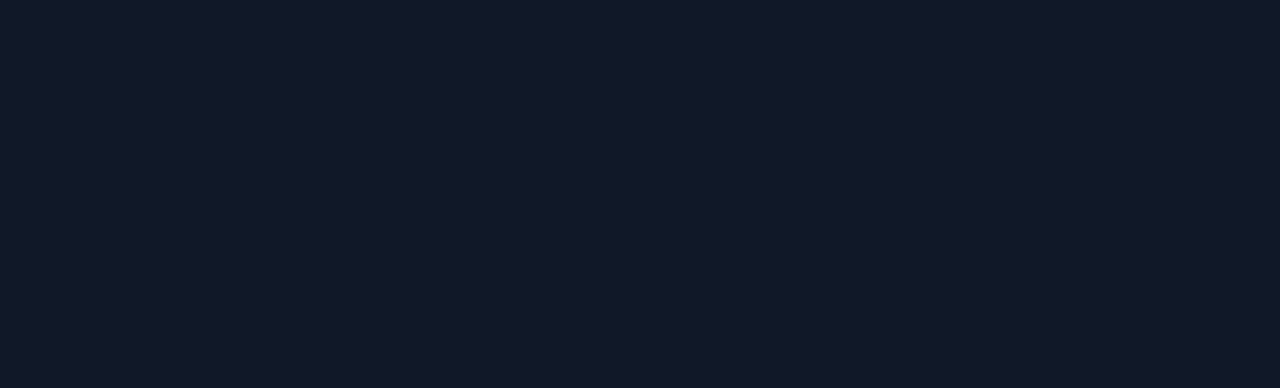
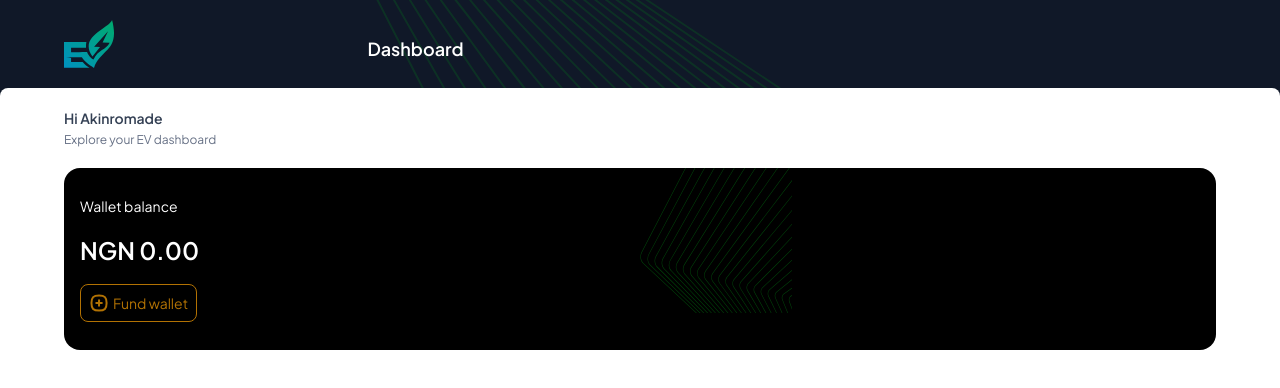
Before and after one commit to Thophylarh/ev-charger, a React (Create React App) app: page /home in a window 1280 px wide. Before the commit this address had no page. Shown: the top 388 px of the page. Built offline with nearby package versions, Linux system fonts and the light colour scheme.

Commit message:
customer layout

```diff
--- a/src/App.js
+++ b/src/App.js
@@ -38,6 +38,8 @@
 import CarInfo from "./pages/Customer/carInformation/carInfo";
 import Wallet from "./pages/Customer/Wallet/wallet";
 import CusLogin from "./pages/Customer/customerLogin/CLogin";
+import CustomerDashboard from "./pages/Customer/Dashboard";
+import CustomerLayout from "./pages/Customer/masterlayout";
 
 function App() {
 	return (
@@ -124,6 +126,16 @@
 					<Route path="/carInformation" element={<CarInfo />}></Route>
 					<Route path="/wallet" element={<Wallet />}></Route>
 					<Route path="/Login" element={<CusLogin />}></Route>
+
+					<Route
+						path="/home"
+						element={
+							<CustomerLayout title="Dashboard">
+
+								<CustomerDashboard />
+							</CustomerLayout>
+						}
+					></Route>
 				</Routes>
 			</BrowserRouter>
 		</div>
--- a/src/pages/customer/Dashboard/index.jsx
+++ b/src/pages/customer/Dashboard/index.jsx
@@ -1,7 +1,72 @@
-import React from 'react'
+import React from "react";
+import lines from "../../../assets/svg/yellowlines.svg";
 
 export default function CustomerDashboard() {
-  return (
-    <div>CustomerDashboard</div>
-  )
+	let style = {
+		background: `url(${lines})`,
+	};
+	return (
+		<section className="w-[90%] mx-auto py-5">
+			<div className={`mb-[var(--marginBtwElements)]`}>
+				<h3 className="text-sm text-[--grey700] mb-1 font-semibold">
+					Hi Akinromade
+				</h3>
+				<p className="text-xs text-[--grey500]  ">Explore your EV dashboard</p>
+			</div>
+
+			<section className="bg-black rounded-2xl  text-white flex justify-between">
+				<div className="px-4 py-7">
+					<p className="text-sm  text-white  mb-4">Wallet balance</p>
+
+					<h5 className="text-[1.5rem]  text-white  mb-4">NGN 0.00</h5>
+
+					<button className="border p-2 rounded-lg text-sm border-[#B27203] text-[#B27203] flex items-center">
+						<PlusIcon /> Fund wallet
+					</button>
+				</div>
+
+				<div className="h-[100%] w-[50%]" >
+
+					<img src={lines} alt=" fundwallet" className="h-[100%]"/>
+				</div>
+			</section>
+		</section>
+	);
 }
+
+const PlusIcon = () => {
+	return (
+		<svg
+			className="mr-1"
+			width="20"
+			height="20"
+			viewBox="0 0 14 15"
+			fill="none"
+			xmlns="http://www.w3.org/2000/svg"
+		>
+			<path
+				d="M7.01796 5.43652V9.60644"
+				stroke="#B27203"
+				stroke-width="1.5"
+				stroke-linecap="round"
+				stroke-linejoin="round"
+			/>
+			<path
+				d="M9.1078 7.5215H4.93359"
+				stroke="#B27203"
+				stroke-width="1.5"
+				stroke-linecap="round"
+				stroke-linejoin="round"
+			/>
+			<path
+				fill-rule="evenodd"
+				clip-rule="evenodd"
+				d="M1.33984 7.5215C1.33984 3.26194 2.76011 1.84167 7.01967 1.84167C11.2792 1.84167 12.6995 3.26194 12.6995 7.5215C12.6995 11.7811 11.2792 13.2013 7.01967 13.2013C2.76011 13.2013 1.33984 11.7811 1.33984 7.5215Z"
+				stroke="#B27203"
+				stroke-width="1.5"
+				stroke-linecap="round"
+				stroke-linejoin="round"
+			/>
+		</svg>
+	);
+};
--- a/src/pages/customer/customerLogin/CLogin.jsx
+++ b/src/pages/customer/customerLogin/CLogin.jsx
@@ -1,56 +1,65 @@
 import React, { useState } from "react";
-import "./styles.css"
-import logo from "../../../assets/svg/logo.svg"
-import Show from "../../../assets/svg/showEye.svg"
+import "./styles.css";
+import logo from "../../../assets/svg/logo.svg";
+import Show from "../../../assets/svg/showEye.svg";
 
-
-const Clogin = () =>{
-return(
+const Clogin = () => {
+	return (
+	<section className="mobileBody">
         	<section className="top h-[100vh] p-[8px]">
-
 			<section className=" h-[20%] flex justify-center align-center">
-
 				<img src={logo} alt="ev logo" className="w-[20%]" />
-
 			</section>
 
-
 			<section className="bg-white h-[78%] rounded-lg py-[2.5rem] px-[1.25rem] ">
-
 				<h1 className="Wheading">Welcome back</h1>
 
-        <p className="text-[16px] font-normal text-grey-700">Login to access your ev account</p>
+				<p className="text-[16px] font-normal text-grey-700">
+					Login to access your ev account
+				</p>
 
 				<section className="mt-[4rem]">
 					<form>
 						<div className="mb-[20px]">
-                <label className="block text-grey-700 text-[14px] font-semibold mb-[8px]" >Phone number:</label>
-                <input type="text" placeholder="Enter your phone number " className="border p-[14px] rounded-lg w-[100%]"/>
+							<label className="block text-grey-700 text-[14px] font-semibold mb-[8px]">
+								Phone number:
+							</label>
+							<input
+								type="text"
+								placeholder="Enter your phone number "
+								className="border p-[14px] rounded-lg w-[100%]"
+							/>
 						</div>
 
 						<div className="mb-[12px]">
-                <label className="block text-grey-700 text-[14px] font-semibold mb-[8px]" >Password:</label>
+							<label className="block text-grey-700 text-[14px] font-semibold mb-[8px]">
+								Password:
+							</label>
 							<div>
 								<div className="flex justify-end">
 									<img src={Show} className="eye"></img>
 								</div>
-                <input type="password" placeholder="Enter your password" className="border p-[14px] rounded-lg w-[100%]"/>
+								<input
+									type="password"
+									placeholder="Enter your password"
+									className="border p-[14px] rounded-lg w-[100%]"
+								/>
 							</div>
 						</div>
 
-            <p className="font-normal text-[12px] text-[#B27203] flex justify-end mb-[28px]">Forgot password?</p>
+						<p className="font-normal text-[12px] text-[#B27203] flex justify-end mb-[28px]">
+							Forgot password?
+						</p>
 
-            <button className="border py-[16px] w-[100%] bg-black rounded-lg text-white">Sign in</button>
+						<button className="border py-[16px] w-[100%] bg-black rounded-lg text-white">
+							Sign in
+						</button>
 					</form>
 				</section>
 			</section>
-
-
 		</section>
-
-
-)
-}
-
+    </section>
+	);
+};
 
 export default Clogin;
--- a/src/pages/customer/customerLogin/styles.css
+++ b/src/pages/customer/customerLogin/styles.css
@@ -1,4 +1,4 @@
-body{
+.mobileBody{
     background: #101828;
 
 }
--- /dev/null
+++ b/src/pages/customer/masterlayout.jsx
@@ -0,0 +1,23 @@
+import React from "react";
+
+import logo from "../../assets/svg/logo.svg";
+
+export default function CustomerLayout({ children, title }) {
+
+	return (
+		<section className="mobileBody top h-[100vh] ">
+			<div className="w-[90%] mx-auto py-5">
+				<div className="flex items-center">
+					<img src={logo} alt="ev logo" className="w-[3.125rem] h-[3rem]" />
+					<p className=" mt-2 text-[1.125rem] text-white w-[100%] ml-[22%] font-semibold">
+						{title}
+					</p>
+				</div>
+			</div>
+
+			<section className="h-[100%] bg-white rounded-tl-lg rounded-tr-lg ">
+				{children}
+			</section>
+		</section>
+	);
+}
```
Also changed, not shown: src/assets/svg/yellowlines.svg (added). Lines whose indentation alone changed are shown as unchanged.
